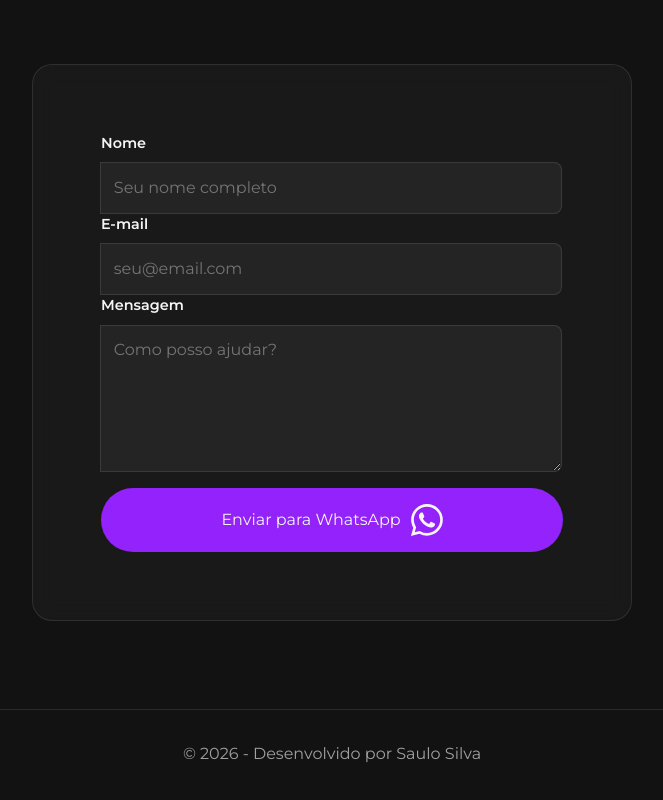
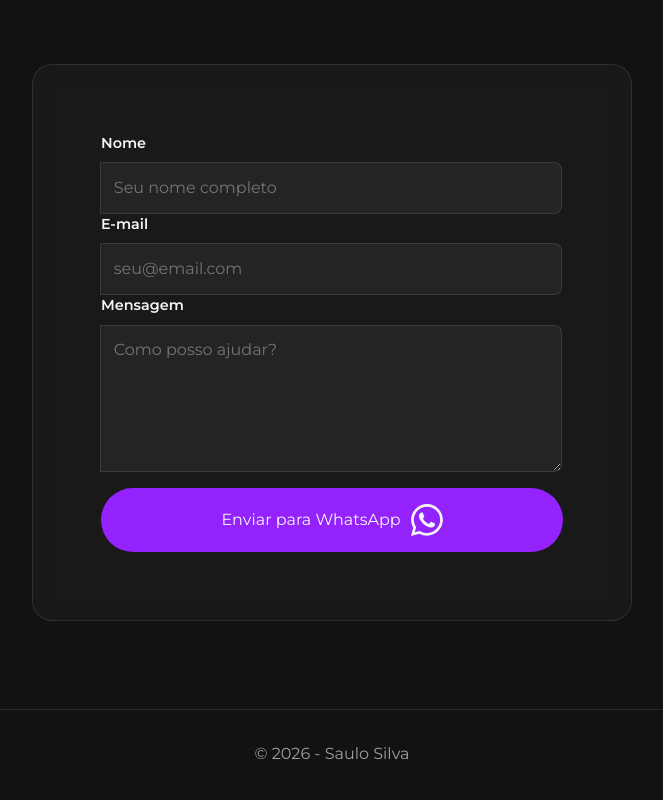
Before and after one commit to eusaulosilva/portifolio-react_vite, a React (Vite) app: page / in a window 1280 px wide. Shown: the part 5188-5988 px from the top of the page, without its empty margins (308-971 px from the left). Built offline with nearby package versions, Linux system fonts and the light colour scheme.

Commit message:
arrumando o rodape

```diff
--- a/src/App.jsx
+++ b/src/App.jsx
@@ -20,7 +20,7 @@ function App() {
         <Contact />
       </main>
       <footer className="rodape">
-        <p>&copy; 2026 - Desenvolvido por Saulo Silva</p>
+        <p>&copy; 2026 - Saulo Silva</p>
       </footer>
     </div>
   )
```
